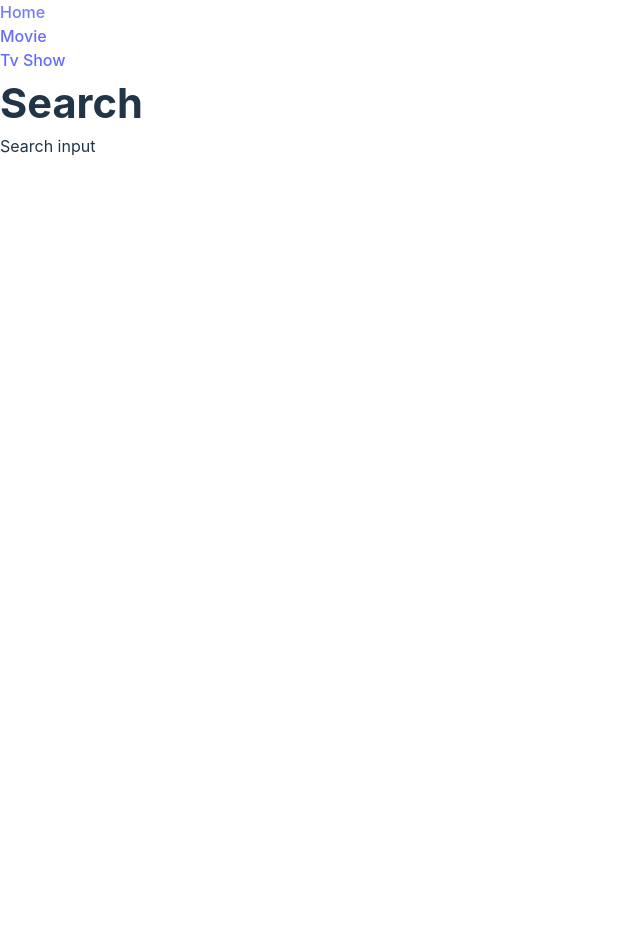
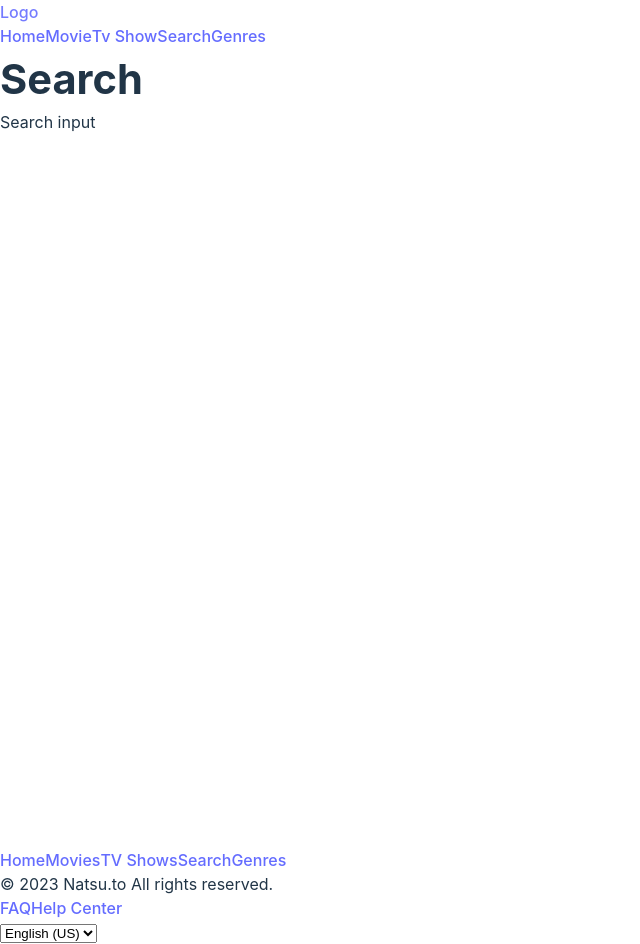
Before and after one commit to harshG775/natsu.stream, a React (Vite) app: page /search in a window 1280 px wide. Shown: the whole page, without its empty margins (0-640 px from the left). Before the commit the page ends 800 px from the top, so only its background shows below. Built offline with nearby package versions, Linux system fonts and the light colour scheme.

Commit message:
C:/Program Files/Git/

```diff
--- a/src/App.css
+++ b/src/App.css
@@ -1,6 +1,10 @@
-.item-container {
+.body {
+    min-height: 100vh;
+}
+
+nav ul {
     display: flex;
-    flex-wrap: wrap;
-    grid-gap: 2rem;
-    justify-content: center;
 }
+footer ul {
+    display: flex;
+}
--- a/src/App.jsx
+++ b/src/App.jsx
@@ -17,21 +17,71 @@ function NavBar() {
     return (
         <header>
             <nav>
+                <div><Link to={"/home"}>Logo</Link></div>
+
                 <ul>
-                    <li>
-                        <Link to={"/home"}>Home</Link>
-                        <Link to={"/movies"}>Movie</Link>
-                        <Link to={"/tvshow"}>Tv Show</Link>
-                    </li>
+                    <li><Link to={"/home"}>Home</Link></li>
+                    <li><Link to={"/movies"}>Movie</Link></li>
+                    <li><Link to={"/tvshow"}>Tv Show</Link></li>
+                    <li><Link to={"/search"}>Search</Link></li>
+                    <li><Link to="/genres">Genres</Link></li>
                 </ul>
             </nav>
         </header>
     );
 }
+
+// Footer
+function Footer() {
+    return (
+        <footer>
+            <div className="footer-links">
+                <ul>
+                    {/* Navigation Links */}
+                    <li><Link to="/">Home</Link></li>
+                    <li><Link to="/movies">Movies</Link></li>
+                    <li><Link to="/tv-shows">TV Shows</Link></li>
+                    <li><Link to="/search">Search</Link></li>
+                    <li><Link to="/genres">Genres</Link></li>
+                </ul>
+            </div>
+
+            <div className="footer-social">
+                {/* Social Media Icons */}
+                <a href="https://www.facebook.com/yourpage" target="_blank" rel="noopener noreferrer"><i className="fab fa-facebook"></i></a>
+                <a href="https://www.twitter.com/yourpage" target="_blank" rel="noopener noreferrer"><i className="fab fa-twitter"></i></a>
+                <a href="https://www.instagram.com/yourpage" target="_blank" rel="noopener noreferrer"><i className="fab fa-instagram"></i></a>
+            </div>
+
+            <div className="footer-info">
+                {/* Copyright Information */}
+                <p>&copy; {new Date().getFullYear()} Natsu.to All rights reserved.</p>
+
+                {/* Support and Help */}
+                <ul>
+                    <li><Link to="/faq">FAQ</Link></li>
+                    <li><Link to="/help-center">Help Center</Link></li>
+                </ul>
+
+                {/* Language and Region */}
+                <div className="language-region">
+                    {/* Language Selector */}
+                    <select>
+                        <option value="en-US">English (US)</option>
+                        <option value="hi">Hindi (IN)</option>
+                        {/* Add more language options here */}
+                    </select>
+                </div>
+            </div>
+        </footer>
+    );
+}
+
+// pages routes
 function PageRoutes() {
     return (
         <BrowserRouter>
-                <NavBar />
+            <NavBar />
             <Routes>
                 <Route path='/' element={<HomePage />} />
 
@@ -39,7 +89,9 @@ function PageRoutes() {
                 <Route path='/movies' element={<MoviesPage />} />
                 <Route path='/tvshow' element={<TvShowPage />} />
                 <Route path='/search' element={<SearchPage />} />
+                <Route path='/genres' element={"/genres"} />
             </Routes>
+            <Footer />
         </BrowserRouter>
     );
 }
@@ -48,7 +100,7 @@ function PageRoutes() {
 /* home page */
 function HomePage() {
     return (
-        <div>
+        <div className="body">
             <header>
                 <h2>Home</h2>
                 <div className="carousel">Carousel</div>
@@ -62,7 +114,7 @@ function HomePage() {
 /* movies page */
 function MoviesPage() {
     return (
-        <div>
+        <div className="body">
             <header>
                 <h2>Movies</h2>
                 <div className="carousel">Carousel</div>
@@ -76,7 +128,7 @@ function MoviesPage() {
 /* Tv SHow page */
 function TvShowPage() {
     return (
-        <div>
+        <div className="body">
             <header>
                 <h2>Tv Show</h2>
                 <div className="carousel">Carousel</div>
@@ -90,7 +142,7 @@ function TvShowPage() {
 /* Search page */
 function SearchPage() {
     return (
-        <div>
+        <div className="body">
             <header>
                 <h2>Search</h2>
                 <div className="carousel">Search input</div>
```
